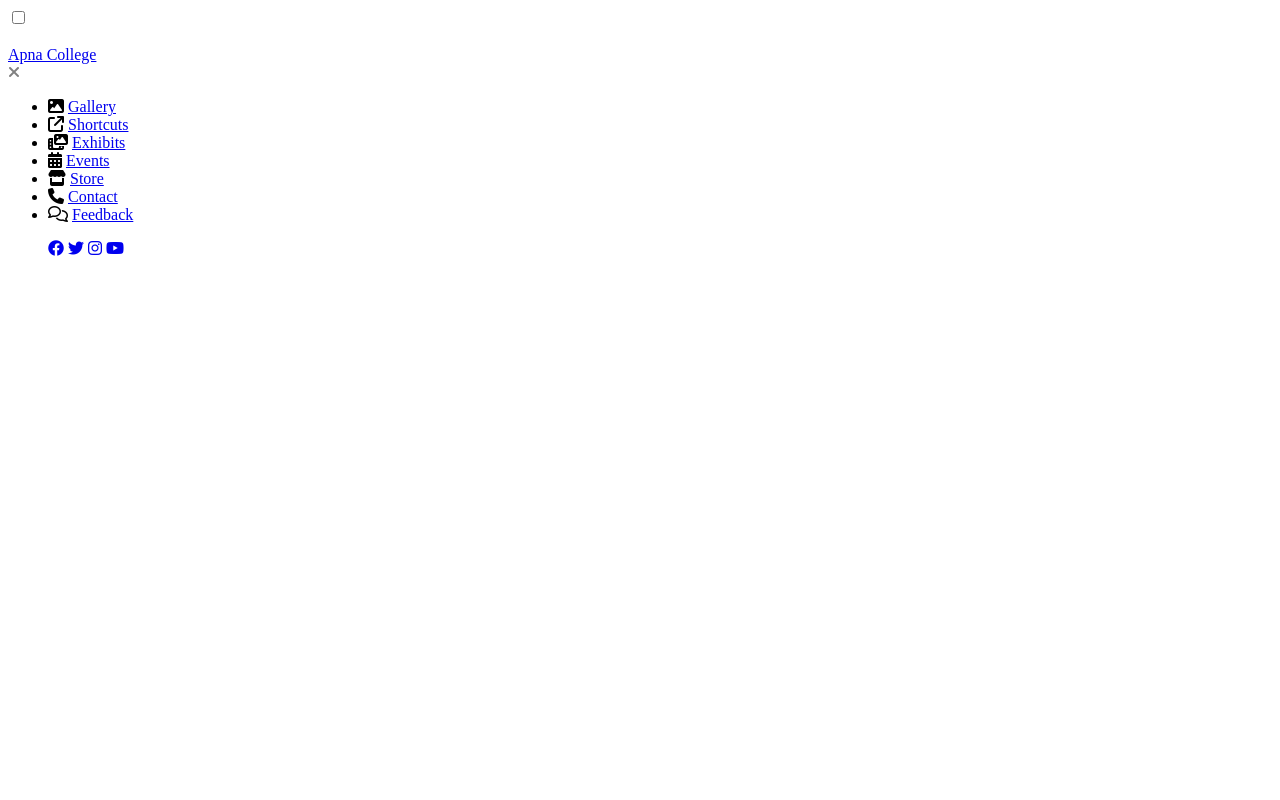
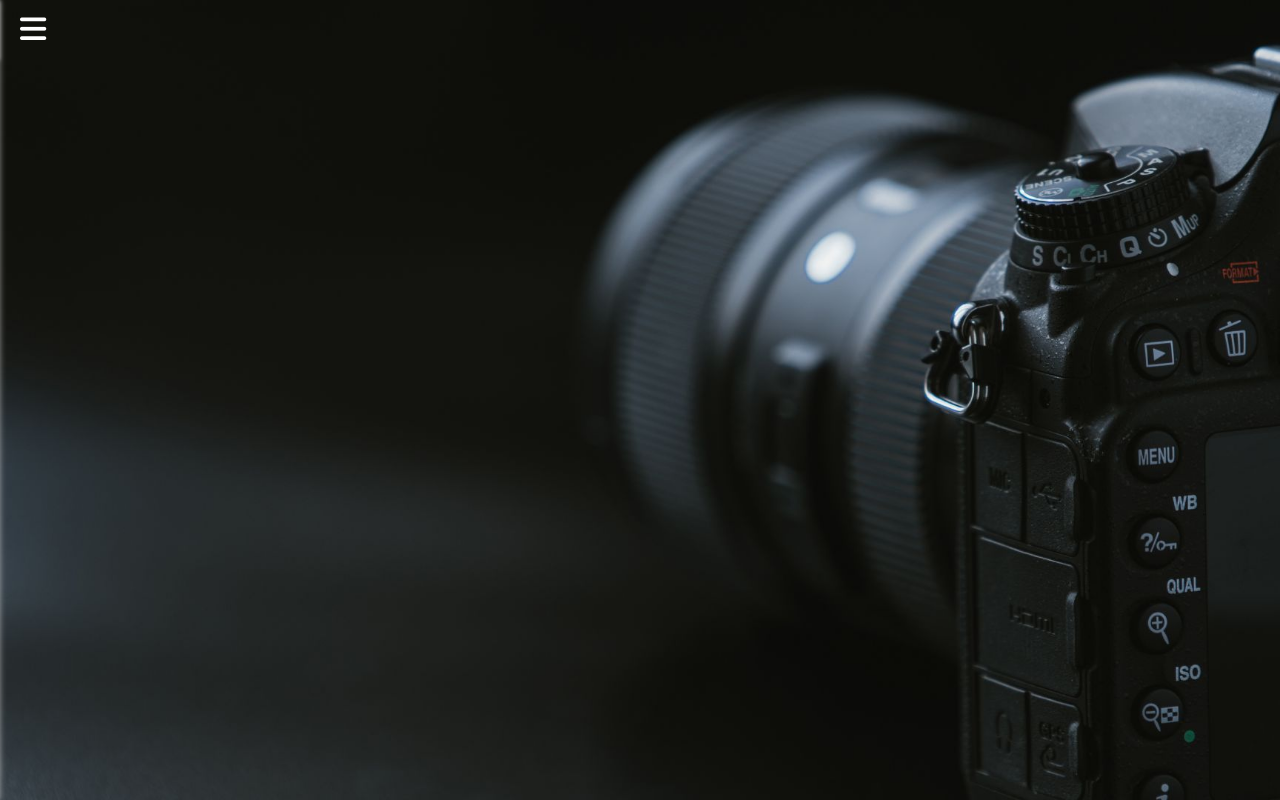
Before and after one commit to ankit7847/Projects, a plain HTML site: page index.html in a window 1280 px wide. Drawn offline with Linux system fonts and the light colour scheme.

Commit message:
Giving styles to elements

```diff
--- a/index.html
+++ b/index.html
@@ -11,10 +11,13 @@
       href="https://fonts.googleapis.com/css2?family=Poppins&display=swap"
       rel="stylesheet"
     />
+    <link href="https://fonts.googleapis.com/css2?family=Roboto:ital,wght@0,100;0,300;0,400;0,500;0,700;0,900;1,100;1,300;1,400;1,500;1,700;1,900&display=swap" rel="stylesheet">
+
     <link
       rel="stylesheet"
       href="https://cdnjs.cloudflare.com/ajax/libs/font-awesome/6.4.0/css/all.min.css"
     />
+    <link rel="stylesheet" href="style.css">
   </head>
   <body>
     <div class="main_box">
@@ -27,7 +30,7 @@
 
       <div class="sidebar_menu">
         <div class="logo">
-          <a href="#">Apna College</a>
+          <a href="#">Cliko Studio</a>
         </div>
 
         <div class="btn_two">
--- /dev/null
+++ b/style.css
@@ -0,0 +1,108 @@
+*{
+    margin: 0;
+    padding: 0;
+    font-family: "Roboto", sans-serif;
+}
+.main_box{
+    background-image: url("photo.jpg");
+    height: 100vh;
+    background-size: cover;
+
+}
+.btn_one{
+    font-size: 30px;
+    font-weight: 700;
+    position: absolute;
+    left: 20px;
+    line-height: 60px;
+    cursor: pointer;
+}
+.btn_one i:hover{
+    font-size: 30px;
+}
+.sidebar_menu{
+    position: fixed;
+    height: 100vh;
+    left: -300px;
+    width: 300px;
+    background-color: rgb(255, 255, 255 , 0.1);
+    box-shadow: 0 0 6px rgba(255, 255, 255, 0.5);
+    transition: all 0.2s linear;
+}
+
+.logo{
+    position: absolute;
+    width: 100%;
+    line-height: 60px;
+    box-shadow: 0 0 4px rgba(255, 255, 255, 0.5);
+    height: 60px;
+}
+.logo a{
+    position: absolute;
+    left: 57px;
+    color: white;
+    text-decoration: none;
+    font-size: 30px;
+    font-weight: 500;
+}
+.btn_two{
+    position: absolute;
+    font-size: 25px;
+    line-height: 60px;
+    color: gray;
+    left: 275px;
+    opacity: 0.5;
+    cursor: pointer;
+}
+.btn_two i :hover{
+    font-size: 30px;
+
+}
+.menu{
+    position: absolute;
+    color: white;
+    top: 80px;
+
+}
+.menu li {
+    margin-top: 6px;
+    padding: 14px 20px;
+
+}
+.menu li:hover{
+    box-shadow: 0 0 4px rgba(255, 255, 255, 0.5);
+}
+.menu li a {
+    color: white;
+    font-size: 20px;
+    text-decoration: none;
+}
+
+.menu i {
+    margin-right: 8px;
+}
+
+.social_media{
+    position: absolute;
+    bottom: 50px;
+    left: 25%;
+}
+.social_media i {
+    color: white;
+    opacity: 0.5;
+    padding: 0 4px;
+
+}
+.social_media i:hover{
+    opacity: 1;
+    transform: scale(1.5);
+}
+#check{
+    display: none;
+}
+#check:checked ~.sidebar_menu {
+    left: 0;
+}
+#check:checked ~.btn_one i {
+    opacity: 0;
+}
```
